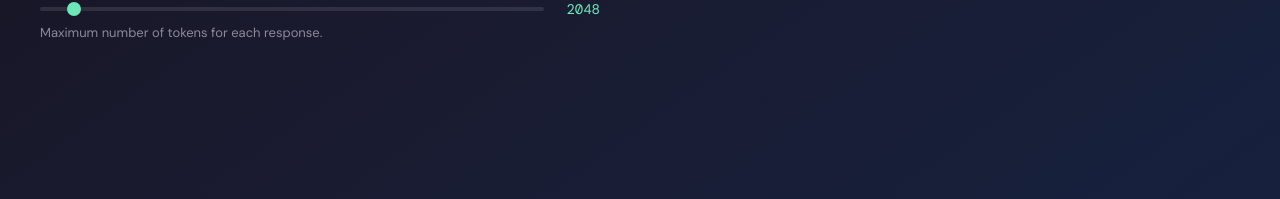
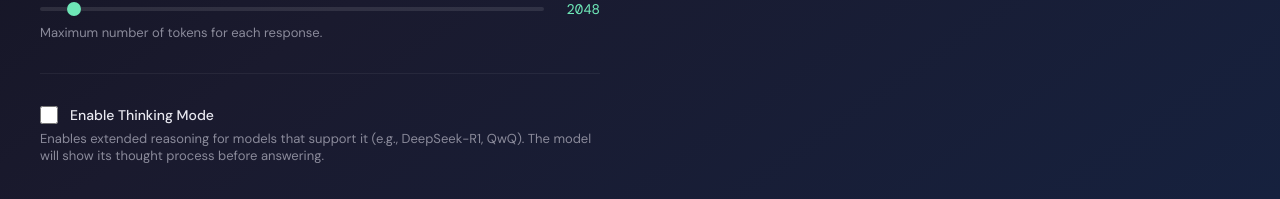
Before and after one commit to Amplify-Maverick/llmui, a React (Vite) app: page / in a window 1280 px wide. Both pictures are taken after a click on the button "Settings". Shown: the part 598-797 px from the top of the page. Built offline with nearby package versions, Linux system fonts and the light colour scheme; no server answers.

Commit message:
enable think mode

```diff
--- a/src/components/chat/ChatView.css
+++ b/src/components/chat/ChatView.css
@@ -103,7 +103,8 @@
   margin: 0;
 }
 
-.gpu-toggle {
+.gpu-toggle,
+.think-toggle {
   padding: 4px 10px;
   border: 1px solid var(--color-border-separator);
   border-radius: var(--radius-md);
@@ -124,3 +125,9 @@
   background: var(--color-secondary-bg);
   color: var(--color-secondary);
 }
+
+.think-toggle.active {
+  background: var(--color-primary-bg);
+  color: var(--color-primary);
+  border-color: var(--color-primary-border);
+}
--- a/src/components/chat/ChatView.jsx
+++ b/src/components/chat/ChatView.jsx
@@ -33,7 +33,7 @@ export default function ChatView() {
     getLastUserMessage,
   } = useChatStore();
 
-  const { defaultModel, updateSetting } = useSettingsStore();
+  const { defaultModel, enableThinking, updateSetting } = useSettingsStore();
   const { localModels, fetchModels, modelInfoCache, fetchModelInfo } = useModelsStore();
   const { sendMessage, stopStreaming, regenerateLastMessage } = useOllamaStream();
 
@@ -138,6 +138,13 @@ export default function ChatView() {
             <span className="streaming-speed">{currentTokensPerSec} tok/s</span>
           )}
           <button
+            className={`think-toggle ${enableThinking ? "active" : ""}`}
+            onClick={() => updateSetting("enableThinking", !enableThinking)}
+            title={enableThinking ? "Disable thinking mode" : "Enable thinking mode for reasoning models"}
+          >
+            Think
+          </button>
+          <button
             className={`gpu-toggle ${showGpu ? "active" : ""}`}
             onClick={() => setShowGpu((v) => !v)}
             title={showGpu ? "Hide GPU stats" : "Show GPU stats"}
--- a/src/components/settings/SettingsPanel.css
+++ b/src/components/settings/SettingsPanel.css
@@ -51,3 +51,22 @@
   background: var(--color-border);
   margin: 32px 0;
 }
+
+.settings-toggle-row {
+  display: flex;
+  align-items: center;
+  gap: 12px;
+  cursor: pointer;
+}
+
+.settings-toggle-row .settings-label {
+  margin-bottom: 0;
+  cursor: pointer;
+}
+
+.settings-checkbox {
+  width: 18px;
+  height: 18px;
+  accent-color: var(--color-primary);
+  cursor: pointer;
+}
--- a/src/components/settings/SettingsPanel.jsx
+++ b/src/components/settings/SettingsPanel.jsx
@@ -8,6 +8,7 @@ export default function SettingsPanel() {
     temperature,
     maxTokens,
     ollamaBaseUrl,
+    enableThinking,
     updateSetting,
   } = useSettingsStore();
 
@@ -84,6 +85,24 @@ export default function SettingsPanel() {
           Maximum number of tokens for each response.
         </p>
       </div>
+
+      <div className="settings-divider" />
+
+      <div className="settings-section">
+        <label className="settings-toggle-row">
+          <input
+            type="checkbox"
+            checked={enableThinking}
+            onChange={(e) => updateSetting("enableThinking", e.target.checked)}
+            className="settings-checkbox"
+          />
+          <span className="settings-label">Enable Thinking Mode</span>
+        </label>
+        <p className="settings-description">
+          Enables extended reasoning for models that support it (e.g., DeepSeek-R1, QwQ).
+          The model will show its thought process before answering.
+        </p>
+      </div>
     </div>
   );
 }
--- a/src/constants/config.js
+++ b/src/constants/config.js
@@ -14,6 +14,7 @@ export const DEFAULT_SETTINGS = {
   temperature: 0.7,
   maxTokens: 2048,
   customTags: [],
+  enableThinking: false,
 };
 
 export const STORAGE_KEYS = {
--- a/src/hooks/useOllamaStream.js
+++ b/src/hooks/useOllamaStream.js
@@ -21,7 +21,7 @@ export function useOllamaStream() {
     getLastUserMessage,
   } = useChatStore();
 
-  const { ollamaBaseUrl, defaultModel, systemPrompt, temperature, maxTokens } =
+  const { ollamaBaseUrl, defaultModel, systemPrompt, temperature, maxTokens, enableThinking } =
     useSettingsStore();
 
   const sendMessage = useCallback(
@@ -79,7 +79,7 @@ export function useOllamaStream() {
         for await (const chunk of ollamaApi.chatStream(
           selectedModel,
           chatMessages,
-          { temperature, maxTokens }
+          { temperature, maxTokens, enableThinking }
         )) {
           if (chunk.message?.content) {
             appendStreamContent(chunk.message.content);
@@ -115,6 +115,7 @@ export function useOllamaStream() {
       systemPrompt,
       temperature,
       maxTokens,
+      enableThinking,
       addMessage,
       setStreaming,
       appendStreamContent,
@@ -172,7 +173,7 @@ export function useOllamaStream() {
         for await (const chunk of ollamaApi.chatStream(
           selectedModel,
           chatMessages,
-          { temperature, maxTokens }
+          { temperature, maxTokens, enableThinking }
         )) {
           if (chunk.message?.content) {
             appendStreamContent(chunk.message.content);
@@ -206,6 +207,7 @@ export function useOllamaStream() {
       systemPrompt,
       temperature,
       maxTokens,
+      enableThinking,
       addMessage,
       setStreaming,
       appendStreamContent,
--- a/src/services/ollamaApi.js
+++ b/src/services/ollamaApi.js
@@ -39,6 +39,7 @@ class OllamaAPI {
         model,
         messages,
         stream: true,
+        think: options.enableThinking || false,
         options: {
           temperature: options.temperature,
           num_predict: options.maxTokens,
--- a/src/stores/settingsStore.js
+++ b/src/stores/settingsStore.js
@@ -25,6 +25,7 @@ export const useSettingsStore = create((set, get) => ({
       temperature: state.temperature,
       maxTokens: state.maxTokens,
       customTags: state.customTags,
+      enableThinking: state.enableThinking,
     });
   },
 
```
Also changed, not shown: 1 other file (tests, documents, lock files or other folders).
